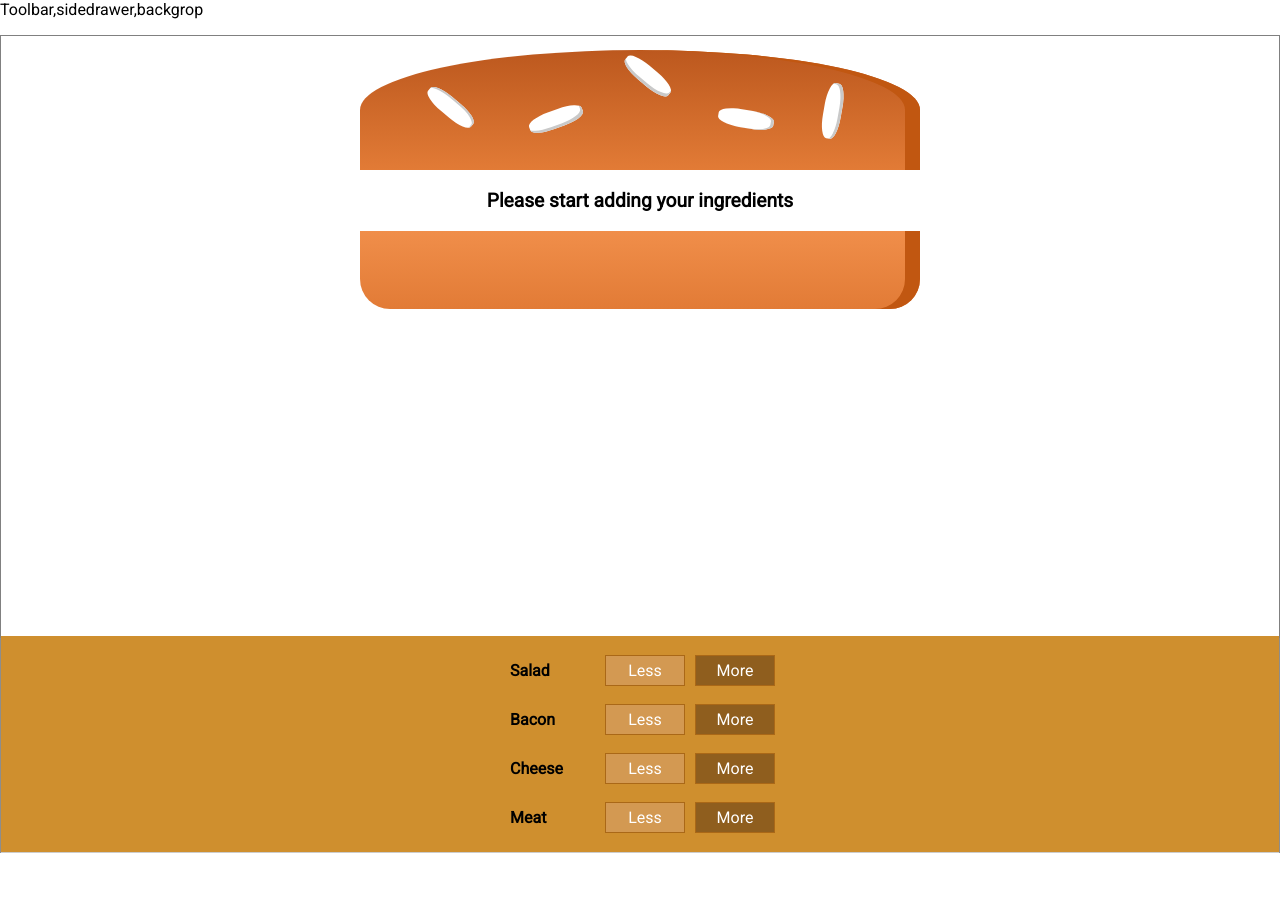
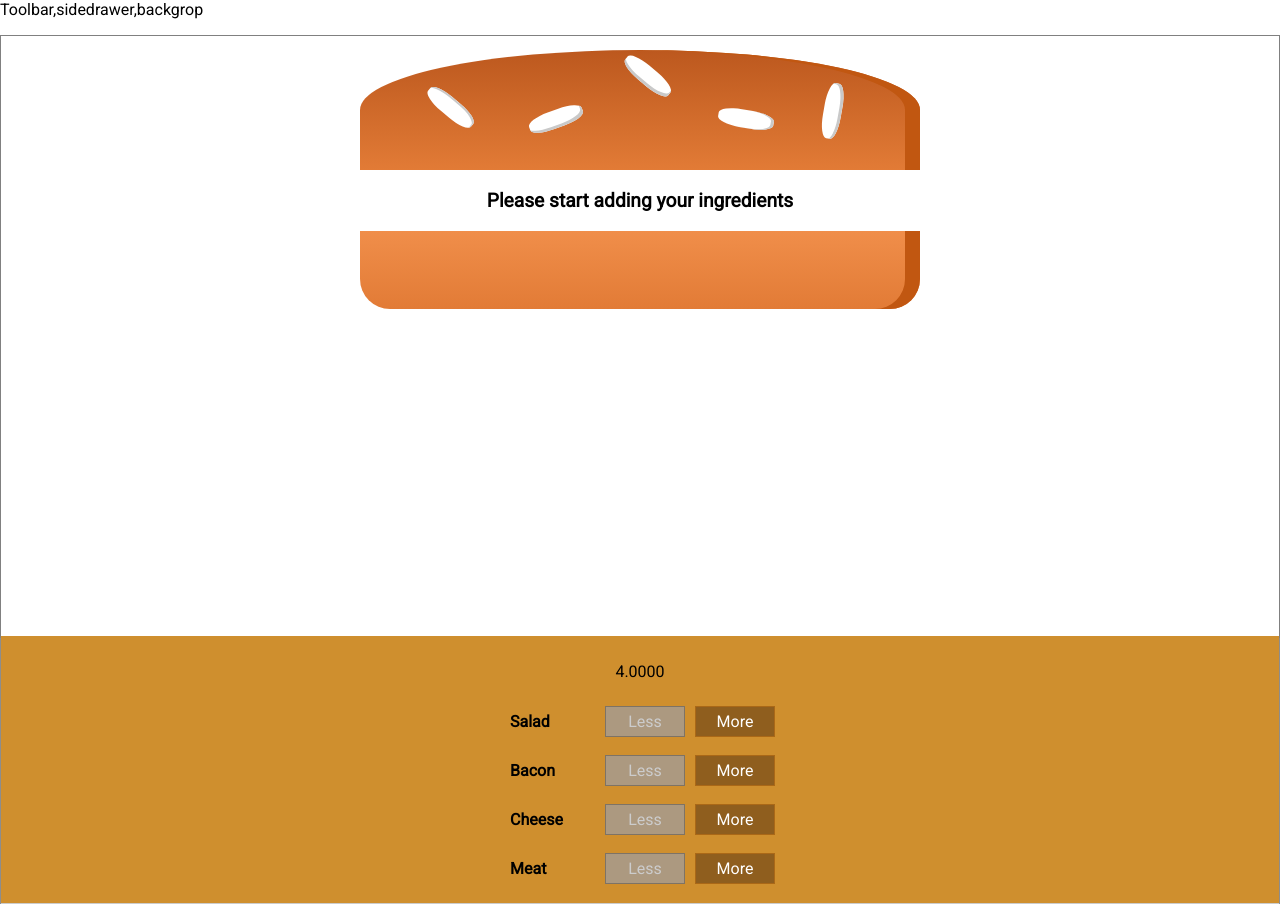
Before and after one commit to Khetwal-om/udemy__maximillian_burger_buider, a React (Create React App) app: page / in a window 1280 px wide. Before the commit the page ends 853 px from the top, so only its background shows below. Built offline with nearby package versions, Linux system fonts and the light colour scheme.

Commit message:
5 Price is displayed and less button is disabled for 0 ingredients

```diff
--- a/src/components/Burger/BuildControls/BuildControl/BuildControl.js
+++ b/src/components/Burger/BuildControls/BuildControl/BuildControl.js
@@ -4,7 +4,7 @@ import './BuildControl.css'
 const buildControl = (props) => (
   <div className="BuildControl">
     <div className="Label">{props.label}</div>
-    <button className="Less" onClick={props.removed}>
+    <button className="Less" onClick={props.removed} disabled={props.disabled}>
       Less
     </button>
     <button className="More" onClick={props.added}>
--- a/src/components/Burger/BuildControls/BuildControls.js
+++ b/src/components/Burger/BuildControls/BuildControls.js
@@ -10,12 +10,14 @@ const controls = [
 ]
 const buildControls = (props) => (
   <div className="BuildControls">
+    <p>{props.totalPrice.toFixed(4)}</p>
     {controls.map((control) => (
       <BuildControl
         key={control.label}
         added={() => props.ingredientAdded(control.type)}
         removed={() => props.ingredientRemoved(control.type)}
         label={control.label}
+        disabled={props.disabled[control.type]}
       />
     ))}
   </div>
--- a/src/containers/BurgerBuilder/BurgerBuilder.js
+++ b/src/containers/BurgerBuilder/BurgerBuilder.js
@@ -22,6 +22,7 @@ class BurgerBuilder extends Component {
   }
   addIngredientHandler = (type) => {
     const oldCount = this.state.ingredients[type]
+
     const updatedCounted = oldCount + 1
     const updatedIngredients = {
       ...this.state.ingredients
@@ -37,6 +38,9 @@ class BurgerBuilder extends Component {
   }
   removeIngredientHandler = (type) => {
     const oldCount = this.state.ingredients[type]
+    if (oldCount <= 0) {
+      return
+    }
     const updatedCounted = oldCount - 1
     const updatedIngredients = {
       ...this.state.ingredients
@@ -51,12 +55,20 @@ class BurgerBuilder extends Component {
     })
   }
   render() {
+    const disabledInfo = {
+      ...this.state.ingredients
+    }
+    for (let key in disabledInfo) {
+      disabledInfo[key] = disabledInfo[key] <= 0
+    }
     return (
       <Aux>
         <Burger ingredients={this.state.ingredients} />
         <BuildControls
+          disabled={disabledInfo}
           ingredientAdded={this.addIngredientHandler}
           ingredientRemoved={this.removeIngredientHandler}
+          totalPrice={this.state.totalPrice}
         />
       </Aux>
     )
```
